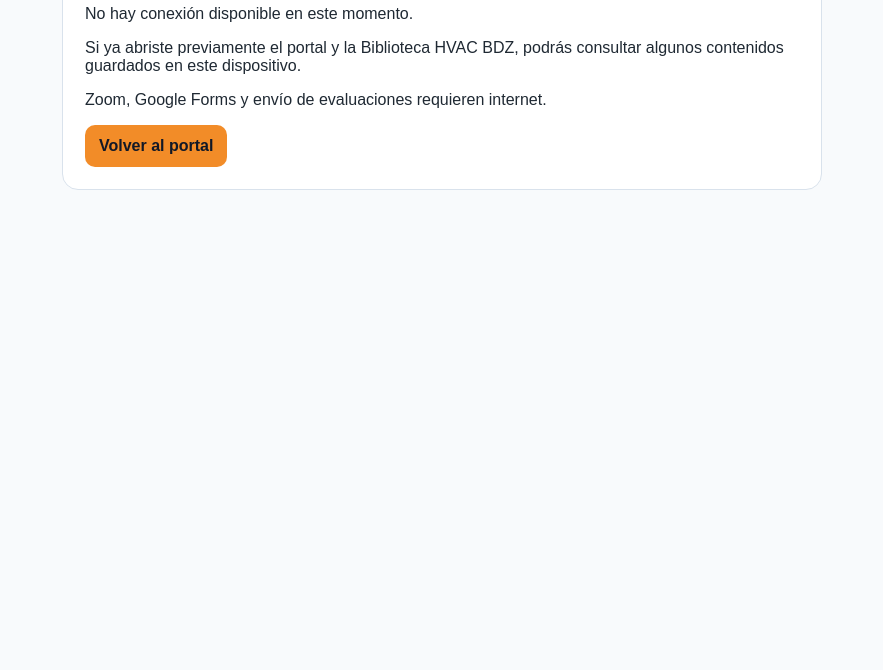
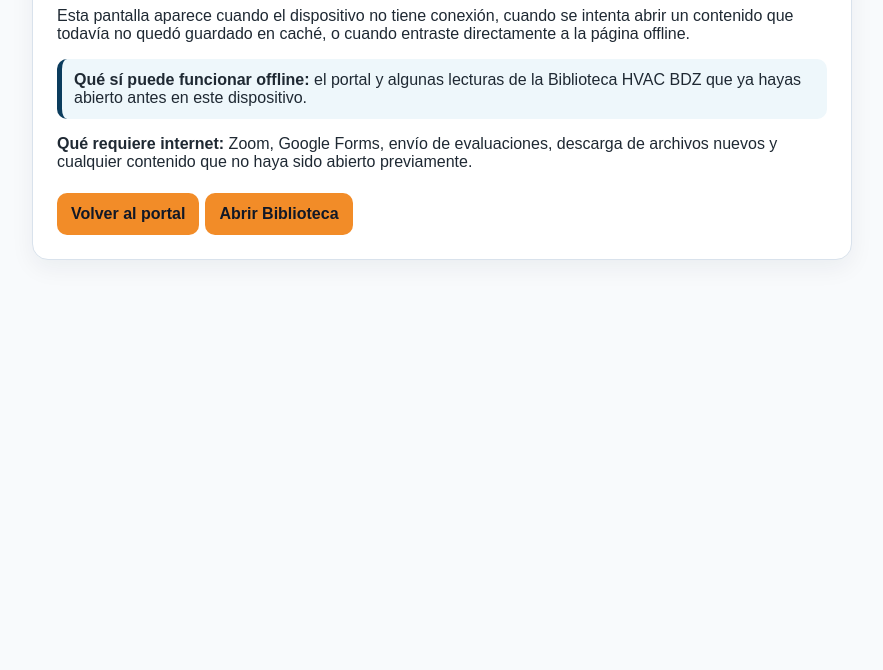
Before and after one commit to jorgebdz/hvac-bdz-academy, a website: page offline.html in a window 1280 px wide. Shown: the part 130-800 px from the top of the page, without its empty margins (198-1081 px from the left). Drawn offline with Linux system fonts and the light colour scheme.

Commit message:
Clarify offline partial page

```diff
--- a/offline.html
+++ b/offline.html
@@ -1 +1 @@
-<!doctype html><html lang="es"><head><meta charset="utf-8"><meta name="viewport" content="width=device-width, initial-scale=1"><title>Sin conexión | HVAC BDZ Academy</title><style>body{font-family:Arial,Helvetica,sans-serif;margin:0;background:#f8fafc;color:#1F2933}.wrap{max-width:760px;margin:0 auto;padding:32px}h1{color:#0B3C5D}.card{background:white;border:1px solid #D9E2EC;border-radius:16px;padding:22px}.btn{display:inline-block;background:#F28C28;color:#111827;text-decoration:none;font-weight:700;border-radius:10px;padding:12px 14px}</style></head><body><main class="wrap"><div class="card"><h1>Modo offline parcial</h1><p>No hay conexión disponible en este momento.</p><p>Si ya abriste previamente el portal y la Biblioteca HVAC BDZ, podrás consultar algunos contenidos guardados en este dispositivo.</p><p>Zoom, Google Forms y envío de evaluaciones requieren internet.</p><a class="btn" href="/">Volver al portal</a></div></main></body></html>
+<!doctype html><html lang="es"><head><meta charset="utf-8"><meta name="viewport" content="width=device-width, initial-scale=1"><title>Consulta offline | HVAC BDZ Academy</title><style>body{font-family:Arial,Helvetica,sans-serif;margin:0;background:#f8fafc;color:#1F2933}.wrap{max-width:820px;margin:0 auto;padding:32px}h1{color:#0B3C5D}.card{background:white;border:1px solid #D9E2EC;border-radius:16px;padding:24px;box-shadow:0 8px 24px rgba(15,39,59,.06)}.btn{display:inline-block;background:#F28C28;color:#111827;text-decoration:none;font-weight:700;border-radius:10px;padding:12px 14px;margin:6px 6px 0 0}.note{background:#eef7fb;border-left:5px solid #0B3C5D;padding:12px;border-radius:10px}</style></head><body><main class="wrap"><div class="card"><h1>Consulta offline parcial</h1><p>Esta pantalla aparece cuando el dispositivo no tiene conexión, cuando se intenta abrir un contenido que todavía no quedó guardado en caché, o cuando entraste directamente a la página offline.</p><div class="note"><strong>Qué sí puede funcionar offline:</strong> el portal y algunas lecturas de la Biblioteca HVAC BDZ que ya hayas abierto antes en este dispositivo.</div><p><strong>Qué requiere internet:</strong> Zoom, Google Forms, envío de evaluaciones, descarga de archivos nuevos y cualquier contenido que no haya sido abierto previamente.</p><a class="btn" href="/">Volver al portal</a><a class="btn" href="/biblioteca/index.html">Abrir Biblioteca</a></div></main></body></html>
```
